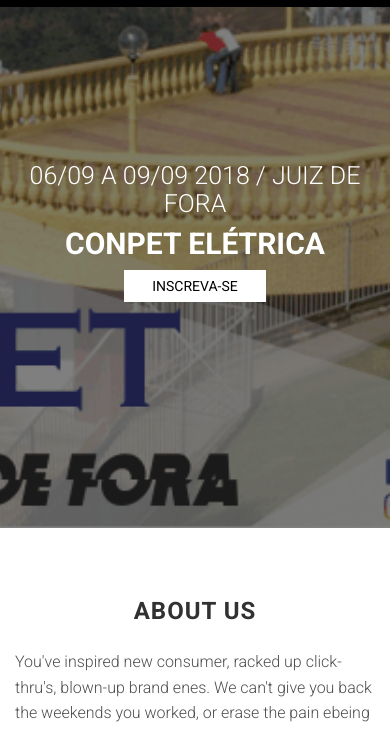
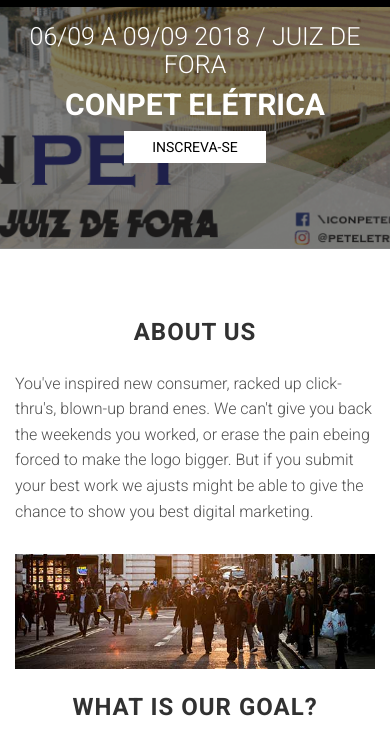
Before and after one commit to o-mago/conpet, a website: page index.html in a window 390 px wide. Shown: the part 63-793 px from the top of the page. Drawn offline with Linux system fonts and the light colour scheme; files whose address does not match are found by name.

Commit message:
Header Responsivo

```diff
--- a/assets/css/main.css
+++ b/assets/css/main.css
@@ -319,7 +319,7 @@
 .site-header {
   width: 100%;
   height: 100%;
-  min-height: 70vh;
+  min-height: 37vmax;
   position: relative;
   text-align: center;
   background: url(../images/backgrounds/header1.png) no-repeat center center/cover;
@@ -344,7 +344,7 @@
   padding: 0 15px;
   display: table-cell;
   vertical-align: middle;
-  height: 70vh;
+  height: 37vmax;
 }
 .site-header .intro h2 {
   margin-top: 0px;
```
